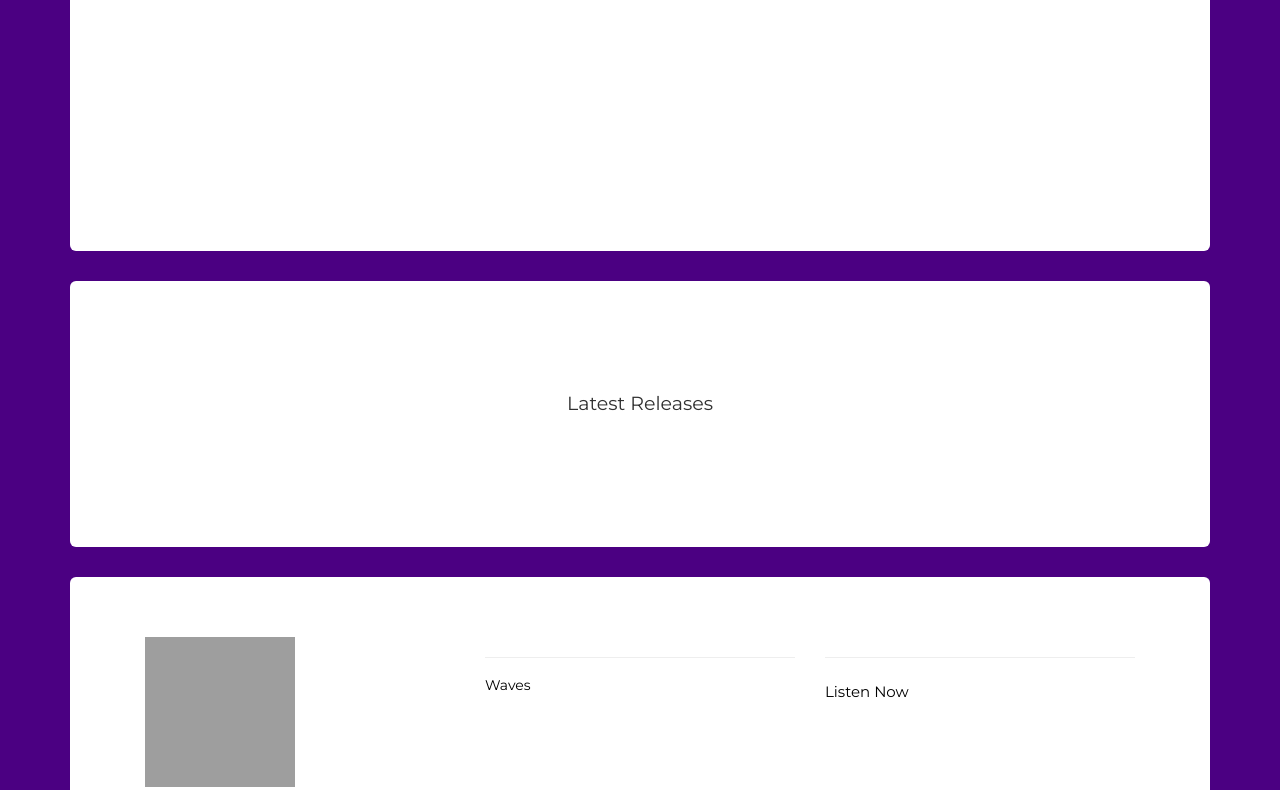
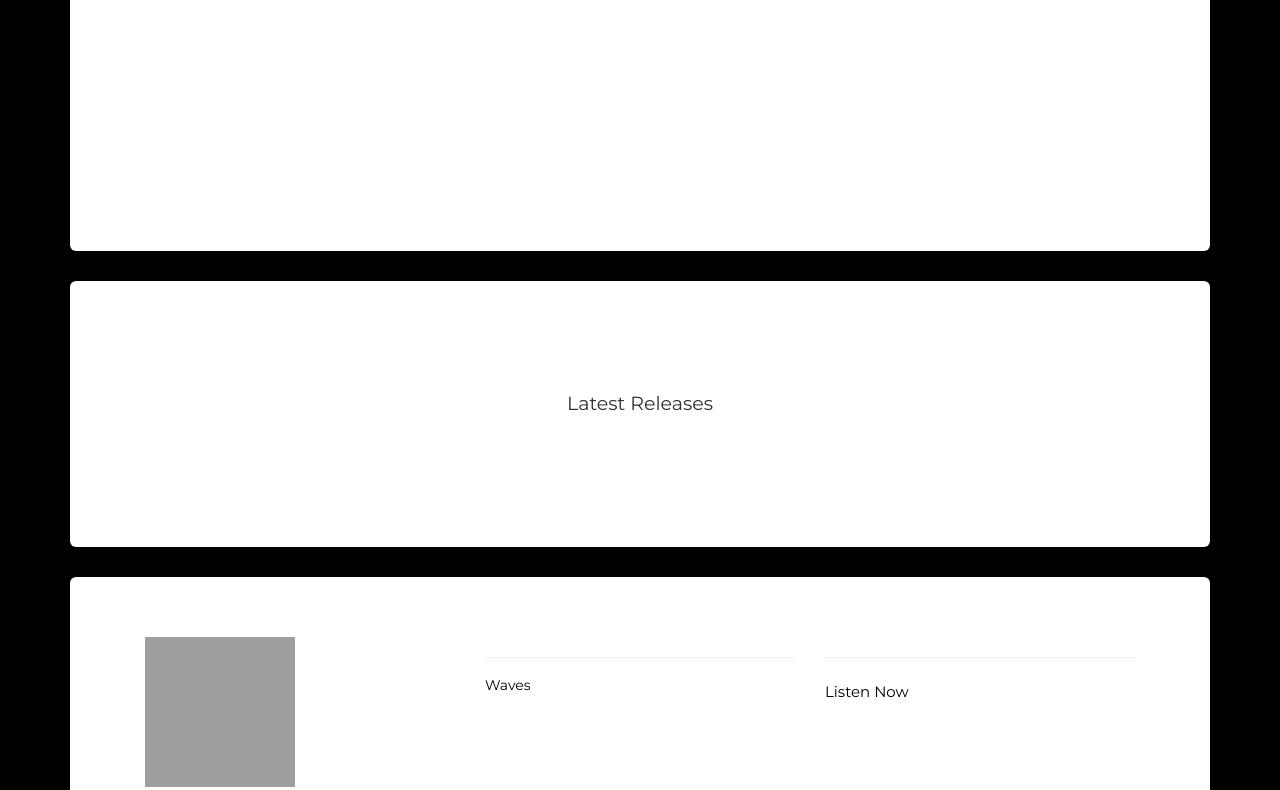
Before and after one commit to geonith-george/music, a plain HTML site: page index.html in a window 1280 px wide. Shown: the part 349-1139 px from the top of the page. Drawn offline with nearby package versions, Linux system fonts and the light colour scheme; grey boxes are pictures that could not be loaded.

Commit message:
Update index.html

```diff
--- a/index.html
+++ b/index.html
@@ -38,7 +38,7 @@
     font: 400 15px Lato, sans-serif;
     font-family: 'Dosis', sans-serif;
     line-height: 1.8;
-    background: indigo;
+    background: black;
 
     scroll-behavior: smooth;
   }
```
